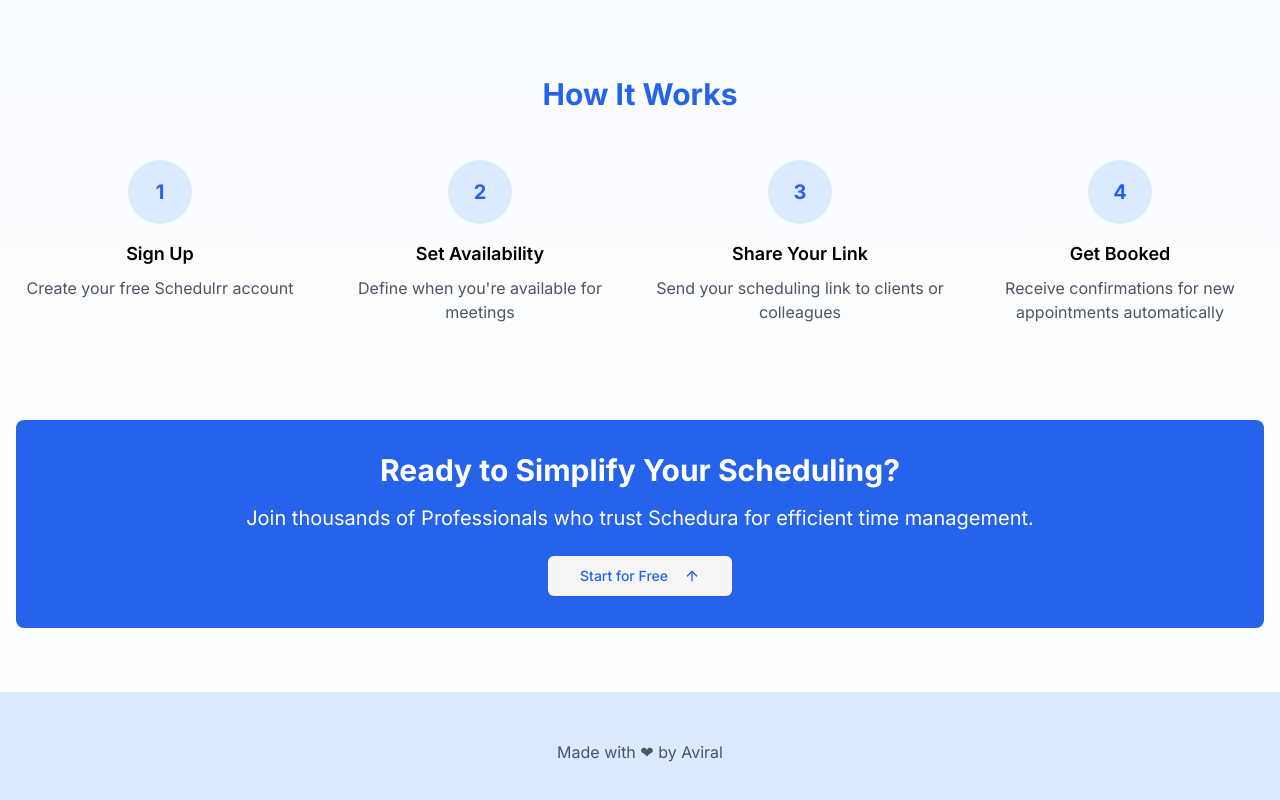
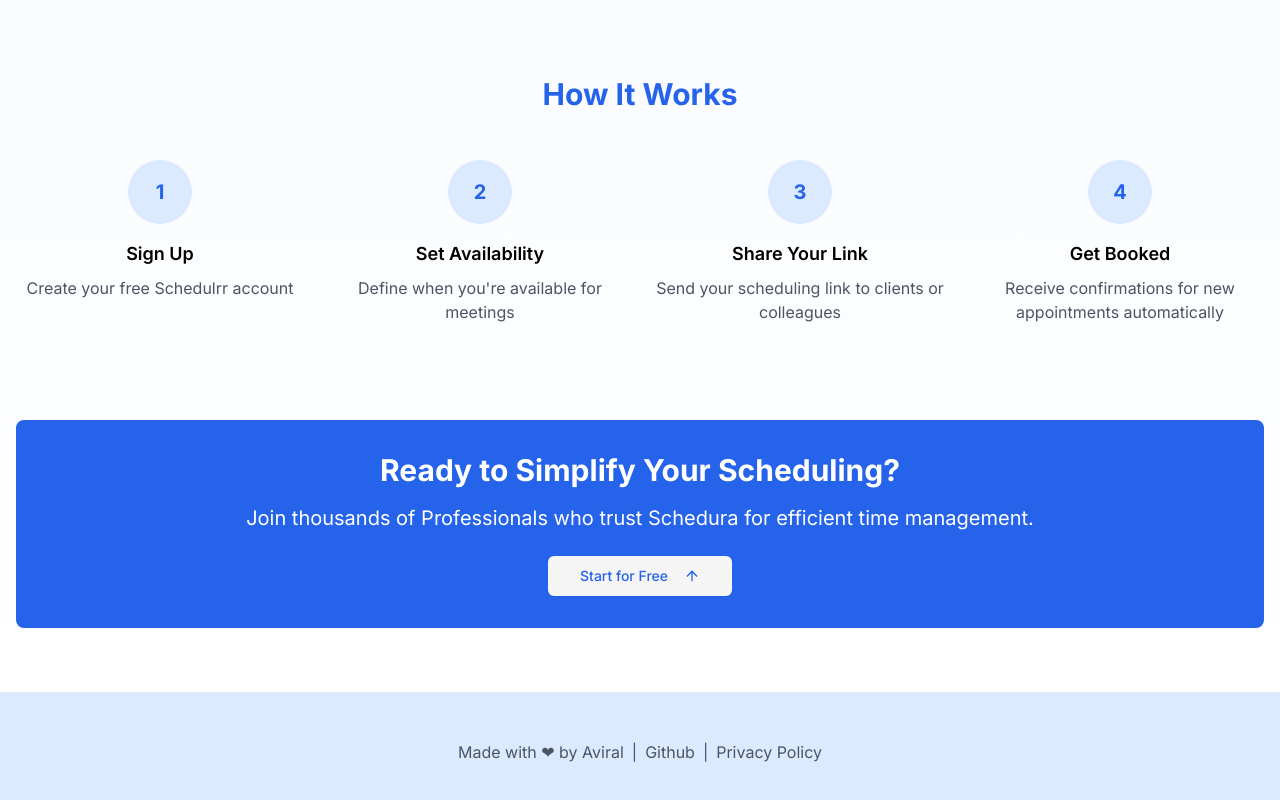
Before and after one commit to aviralsharma07/schedura, a Next.js app: page / in a window 1280 px wide. Shown: the part 1360-2160 px from the top of the page. Built offline with nearby package versions, Linux system fonts and the light colour scheme; no server answers.

Commit message:
update footer links

```diff
--- a/app/layout.tsx
+++ b/app/layout.tsx
@@ -4,6 +4,7 @@ import { ClerkProvider } from "@clerk/nextjs";
 import "./globals.css";
 import Header from "@/components/header";
 import CreateEventDrawer from "@/components/create-event";
+import Link from "next/link";
 
 const inter = Inter({ subsets: ["latin"] });
 
@@ -26,8 +27,16 @@ export default function RootLayout({
           <main className="min-h-screen bg-gradient-to-b from-blue-50 to-white">{children}</main>
           {/* Footer */}
           <footer className="bg-blue-100 py-12">
-            <div className="container mx-auto px-4 text-center text-gray-600">
+            <div className="container flex gap-2 md:text-base text-[10px] justify-center mx-auto px-4 text-center text-gray-600">
               <p>Made with &#x2764; by Aviral</p>
+              {" | "}
+              <Link href="https://github.com/aviralsharma07/schedura" className="hover:text-blue-500 hover:underline hover:font-semibold" target="_blank">
+                Github
+              </Link>
+              {" | "}
+              <Link href="/privacy-policy" className="hover:text-blue-500 hover:underline hover:font-semibold" target="_blank">
+                Privacy Policy
+              </Link>
             </div>
           </footer>
           <CreateEventDrawer />
--- a/components/header.tsx
+++ b/components/header.tsx
@@ -1,4 +1,3 @@
-import Image from "next/image";
 import Link from "next/link";
 import React from "react";
 import { Button } from "./ui/button";
```
